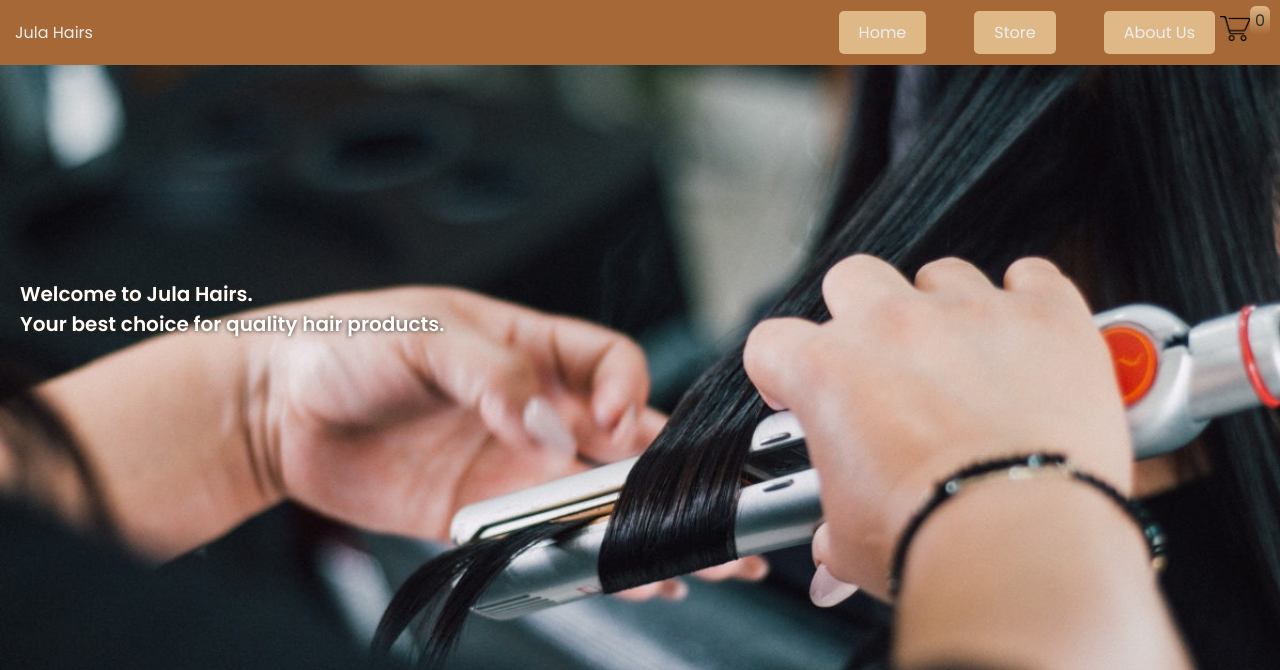
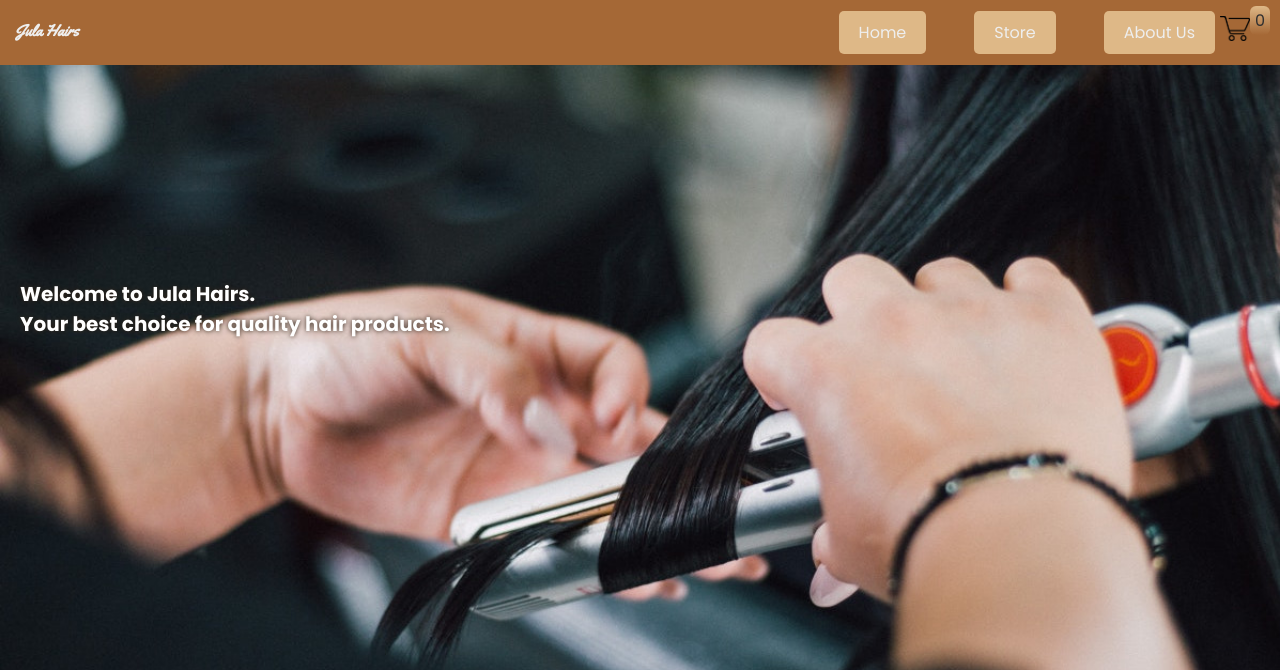
Before and after one commit to McEazy2700/Jula-Hairs, a Django app: page / in a window 1280 px wide. Shown: the top 670 px of the page. Run offline with Django 4.2, Linux system fonts and the light colour scheme; data that the repository does not hold is empty.

Commit message:
Styled navbrand

```diff
--- a/store/static/css/main.css
+++ b/store/static/css/main.css
@@ -1,5 +1,4 @@
-@import url('https://fonts.googleapis.com/css2?family=Poppins:wght@400;600&display=swap');
-
+@import url('https://fonts.googleapis.com/css2?family=Poppins:wght@400;700&family=Yellowtail&display=swap');
 /* Typography */
 html, body {
     max-width: 100%;
@@ -72,6 +71,12 @@ nav {
 #navbar {
     display: flex;
     justify-content: space-between;
+}
+
+.nav-brand {
+    font-family: 'Yellowtail', cursive;
+    font-size: 1rem;
+    font-weight: 600;
 }
 
 .right-nav {
```
